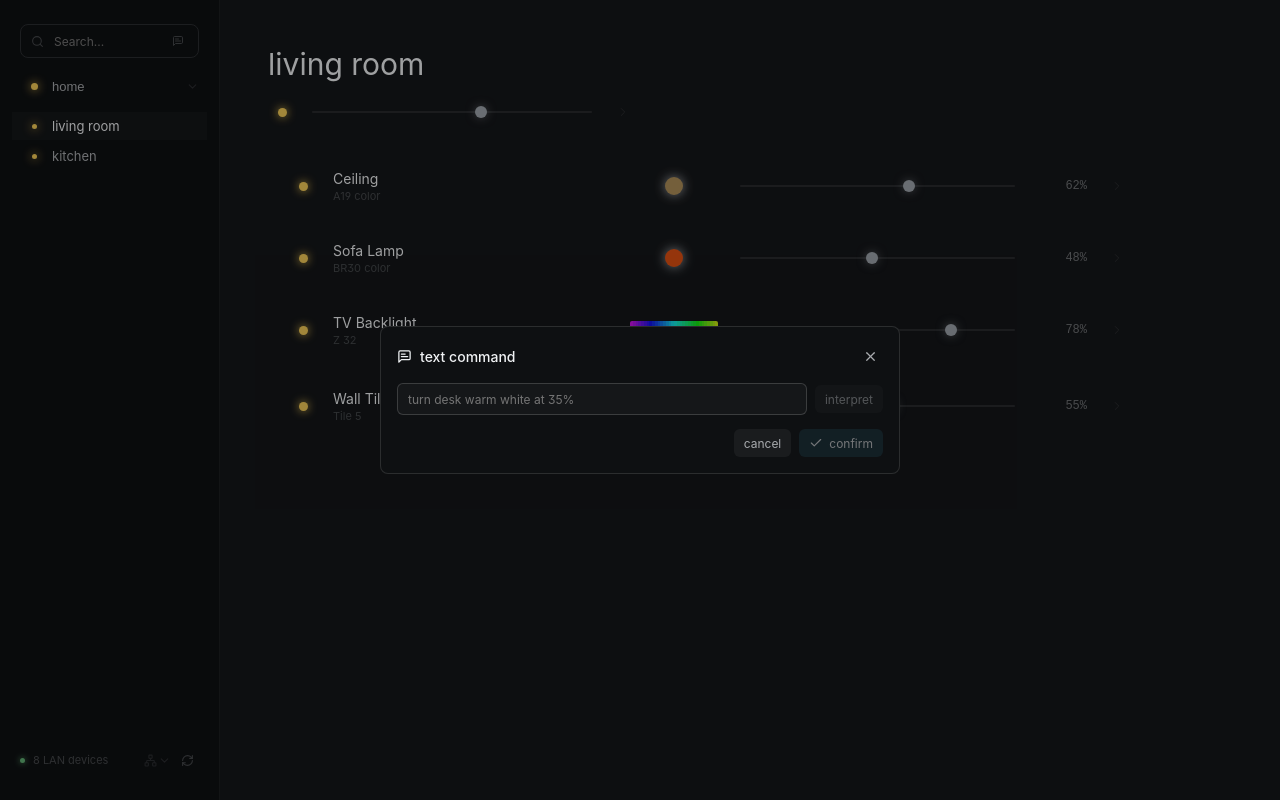
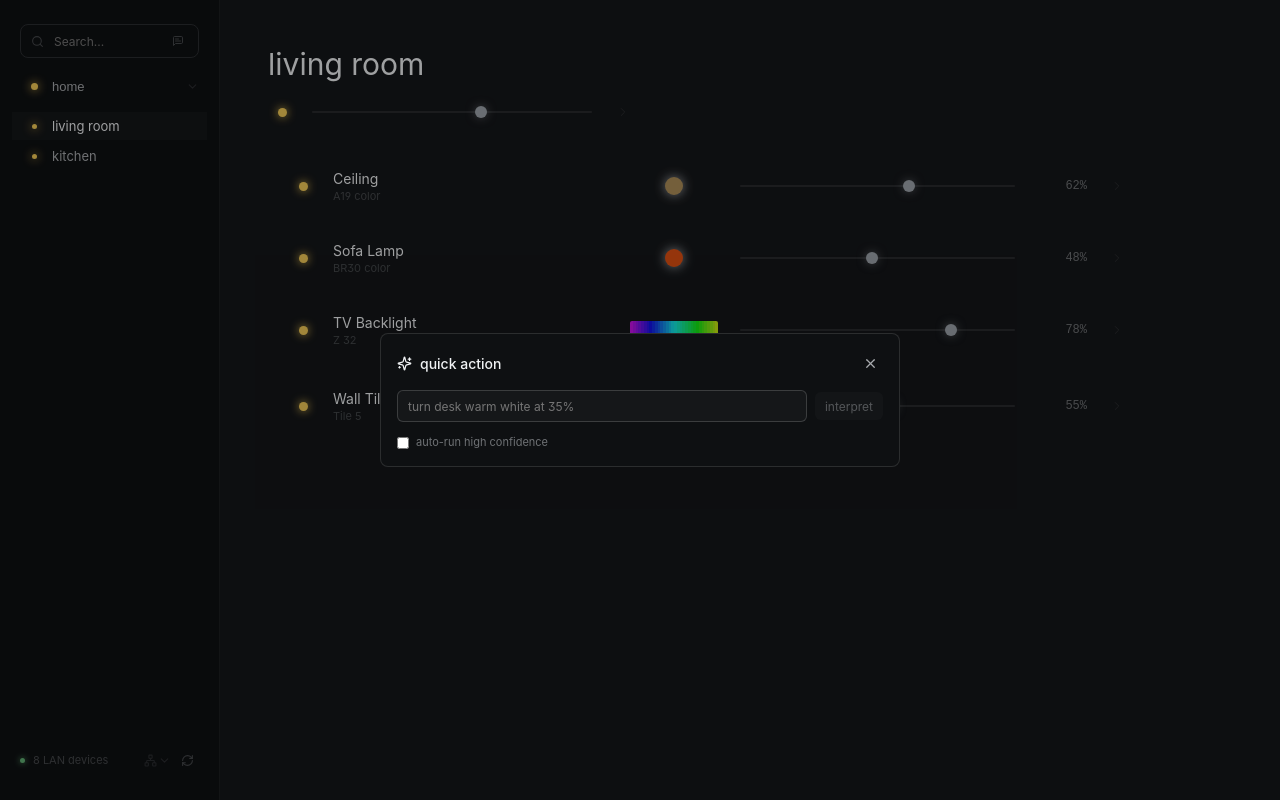
Before and after one commit to alessio-palumbo/hikari-desktop, a React (Vite) app in the folder frontend/: page / in a window 1280 px wide. Both pictures are taken after a click on the button 178 px from the left and 41 px from the top of the page. Built offline with nearby package versions, Linux system fonts and the light colour scheme.

Commit message:
[ui] streamline command confirmation

```diff
--- a/frontend/src/App.tsx
+++ b/frontend/src/App.tsx
@@ -19,6 +19,7 @@ const DISCOVERY_GRACE_MS = 10000;
 const INITIAL_DISCOVERY_DELAY_MS = 2000;
 const LOCATION_KEY = 'hikari:selectedLocation';
 const GROUP_KEY = 'hikari:selectedGroup';
+const COMMAND_AUTO_EXECUTE_KEY = 'hikari:commandAutoExecute';
 
 type DeviceStatus = Record<string, { loading?: boolean; error?: string }>;
 type DeviceEffectStates = Record<string, DeviceEffectStatus & { loading?: boolean }>;
@@ -46,6 +47,7 @@ export function App() {
   const [commandExecuting, setCommandExecuting] = useState(false);
   const [commandPreview, setCommandPreview] = useState<CommandPreview | undefined>();
   const [commandError, setCommandError] = useState<string | undefined>();
+  const [commandAutoExecute, setCommandAutoExecute] = useState(() => loadBooleanPreference(COMMAND_AUTO_EXECUTE_KEY));
   const [deviceStatus, setDeviceStatus] = useState<DeviceStatus>({});
   const [deviceEffectStatus, setDeviceEffectStatus] = useState<DeviceEffectStates>({});
   const [pendingState, setPendingState] = useState<PendingDeviceStates>({});
@@ -144,6 +146,7 @@ export function App() {
 
   useEffect(() => savePreference(LOCATION_KEY, locationId), [locationId]);
   useEffect(() => savePreference(GROUP_KEY, groupId), [groupId]);
+  useEffect(() => saveBooleanPreference(COMMAND_AUTO_EXECUTE_KEY, commandAutoExecute), [commandAutoExecute]);
 
   const openCommandModal = useCallback(() => {
     setCommandOpen(true);
@@ -438,6 +441,9 @@ export function App() {
     try {
       const preview = await interpretCommand(text);
       setCommandPreview(preview);
+      if (commandAutoExecute && canAutoExecuteCommand(preview)) {
+        await executeTextCommandPreview(preview);
+      }
     } catch (error) {
       setCommandPreview(undefined);
       setCommandError(errorMessage(error));
@@ -449,10 +455,14 @@ export function App() {
 
   const confirmTextCommand = async () => {
     if (!commandPreview) return;
+    await executeTextCommandPreview(commandPreview);
+  };
+
+  const executeTextCommandPreview = async (preview: CommandPreview) => {
     setCommandExecuting(true);
     setCommandError(undefined);
     try {
-      for (const command of commandPreview.commands) {
+      for (const command of preview.commands) {
         const devices = executableTextCommandTargets([command], snapshot.devices);
         for (const device of devices) {
           await updateListDevice(applyTextCommandAction(device, command.action));
@@ -561,12 +571,14 @@ export function App() {
         open={commandOpen}
         interpreting={commandInterpreting}
         executing={commandExecuting}
+        autoExecute={commandAutoExecute}
         error={commandError}
         warning={commandSettings.warning}
         preview={commandPreview}
         onClose={() => setCommandOpen(false)}
         onInterpret={(text) => void interpretTextCommand(text)}
         onConfirm={() => void confirmTextCommand()}
+        onAutoExecuteChange={setCommandAutoExecute}
         onClear={() => {
           setCommandPreview(undefined);
           setCommandError(undefined);
@@ -668,6 +680,27 @@ function savePreference(key: string, value: string) {
   }
 }
 
+function loadBooleanPreference(key: string): boolean {
+  try {
+    return window.localStorage.getItem(key) === 'true';
+  } catch (error) {
+    console.warn(`Unable to read preference ${key}`, error);
+    return false;
+  }
+}
+
+function saveBooleanPreference(key: string, value: boolean) {
+  try {
+    window.localStorage.setItem(key, value ? 'true' : 'false');
+  } catch (error) {
+    console.warn(`Unable to save preference ${key}`, error);
+  }
+}
+
+function canAutoExecuteCommand(preview: CommandPreview): boolean {
+  return !preview.empty && !preview.needsConfirmation && (preview.confidenceLevel === 'high' || preview.confidence >= 0.85);
+}
+
 function errorMessage(error: unknown): string {
   if (error instanceof Error) return error.message;
   if (typeof error === 'string') return error;
--- a/frontend/src/components/CommandModal.css
+++ b/frontend/src/components/CommandModal.css
@@ -22,7 +22,7 @@
 .command-header div,
 .command-input-row,
 .command-text-wrap,
-.command-actions,
+.command-auto-execute,
 .command-preview-title,
 .command-command-meta,
 .command-targets {
@@ -45,8 +45,7 @@
 }
 
 .command-header button,
-.command-input-row button,
-.command-actions button {
+.command-input-row button {
   border: 0;
   border-radius: 6px;
   background: oklch(1 0 0 / 0.05);
@@ -64,14 +63,12 @@
 }
 
 .command-header button:hover,
-.command-input-row button:hover,
-.command-actions button:hover {
+.command-input-row button:hover {
   background: oklch(1 0 0 / 0.08);
   color: var(--fg-0);
 }
 
-.command-input-row button,
-.command-actions button {
+.command-input-row button {
   height: 28px;
   padding: 0 10px;
   font-size: 12px;
@@ -135,6 +132,21 @@
 
 .command-warning {
   color: var(--warm);
+}
+
+.command-auto-execute {
+  width: fit-content;
+  gap: 7px;
+  color: var(--fg-2);
+  font-size: 11px;
+  line-height: 1.2;
+}
+
+.command-auto-execute input {
+  width: 12px;
+  height: 12px;
+  margin: 0;
+  accent-color: var(--accent);
 }
 
 .command-preview {
@@ -223,22 +235,8 @@
   white-space: nowrap;
 }
 
-.command-actions {
-  justify-content: flex-end;
-  gap: 8px;
-}
-
-.command-actions .command-confirm {
-  display: inline-flex;
-  gap: 6px;
-  align-items: center;
-  background: oklch(0.78 0.13 230 / 0.18);
-  color: var(--fg-0);
-}
-
 .command-header button:disabled,
-.command-input-row button:disabled,
-.command-actions button:disabled {
+.command-input-row button:disabled {
   cursor: not-allowed;
   opacity: 0.45;
 }
--- a/frontend/src/components/CommandModal.tsx
+++ b/frontend/src/components/CommandModal.tsx
@@ -1,5 +1,5 @@
 import { FormEvent, KeyboardEvent, useEffect, useState } from 'react';
-import { Check, MessageSquareText, X } from 'lucide-react';
+import { Sparkles, X } from 'lucide-react';
 import type { CommandPreview, CommandPreviewAction } from '../backend/api';
 import './CommandModal.css';
 
@@ -7,12 +7,14 @@ interface CommandModalProps {
   open: boolean;
   interpreting: boolean;
   executing: boolean;
+  autoExecute: boolean;
   error?: string;
   warning?: string;
   preview?: CommandPreview;
   onClose: () => void;
   onInterpret: (text: string) => void;
   onConfirm: () => void;
+  onAutoExecuteChange: (enabled: boolean) => void;
   onClear: () => void;
 }
 
@@ -99,8 +101,8 @@ export function CommandModal(props: CommandModalProps) {
       <section className="command-modal" role="dialog" aria-modal="true" aria-label="Text command">
         <header className="command-header">
           <div>
-            <MessageSquareText size={15} />
-            <strong>text command</strong>
+            <Sparkles size={15} />
+            <strong>quick action</strong>
           </div>
           <button type="button" aria-label="Close command modal" onClick={props.onClose}>
             <X size={15} />
@@ -130,6 +132,11 @@ export function CommandModal(props: CommandModalProps) {
             {canConfirm ? 'confirm' : 'interpret'}
           </button>
         </form>
+
+        <label className="command-auto-execute" title="Automatically run high-confidence commands that do not require confirmation.">
+          <input type="checkbox" checked={props.autoExecute} onChange={(event) => props.onAutoExecuteChange(event.target.checked)} />
+          <span>auto-run high confidence</span>
+        </label>
 
         {props.error ? <p className="command-error">{props.error}</p> : null}
 
@@ -172,13 +179,6 @@ export function CommandModal(props: CommandModalProps) {
           </div>
         ) : null}
 
-        <footer className="command-actions">
-          <button type="button" onClick={props.onClose}>cancel</button>
-          <button type="button" className="command-confirm" disabled={!canConfirm} onClick={props.onConfirm}>
-            <Check size={14} />
-            confirm
-          </button>
-        </footer>
       </section>
     </div>
   );
```
Also changed, not shown: 1 other file (tests, documents, lock files or other folders).
